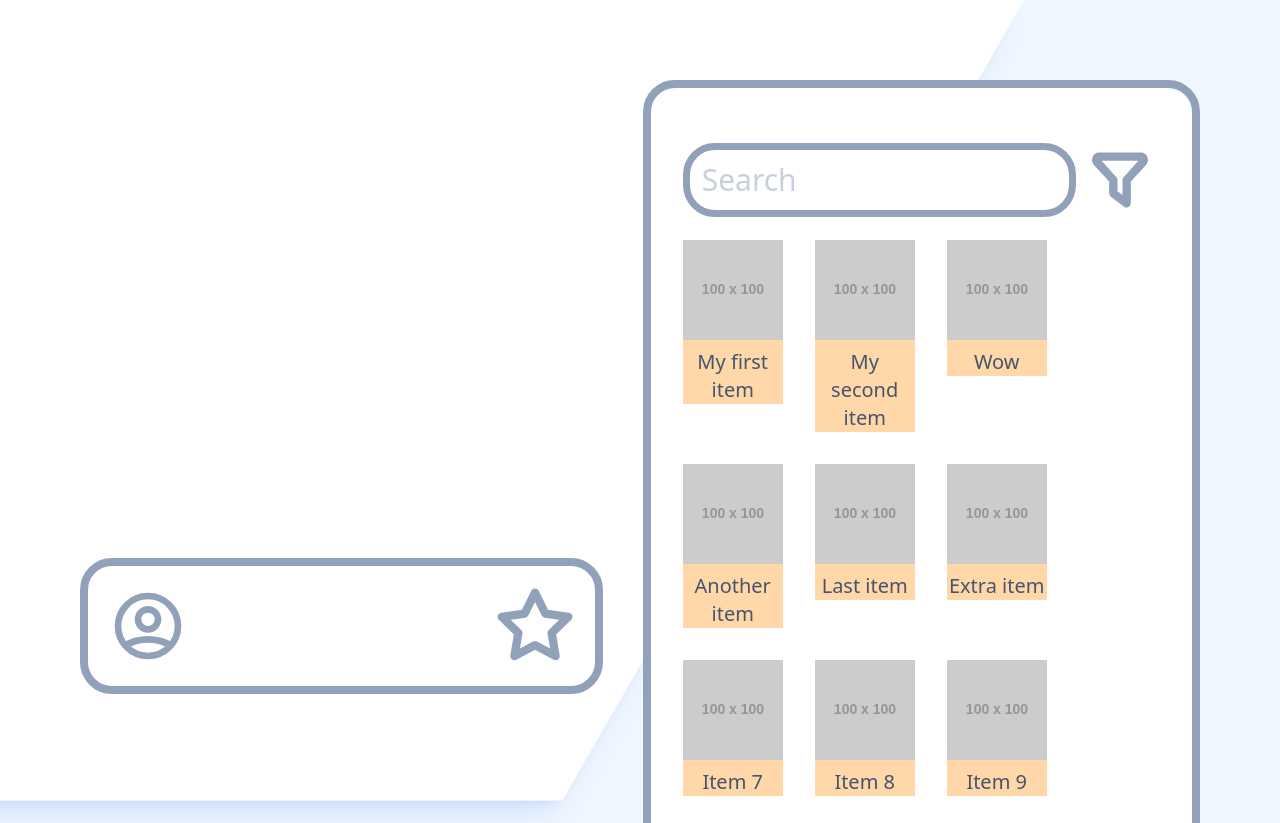
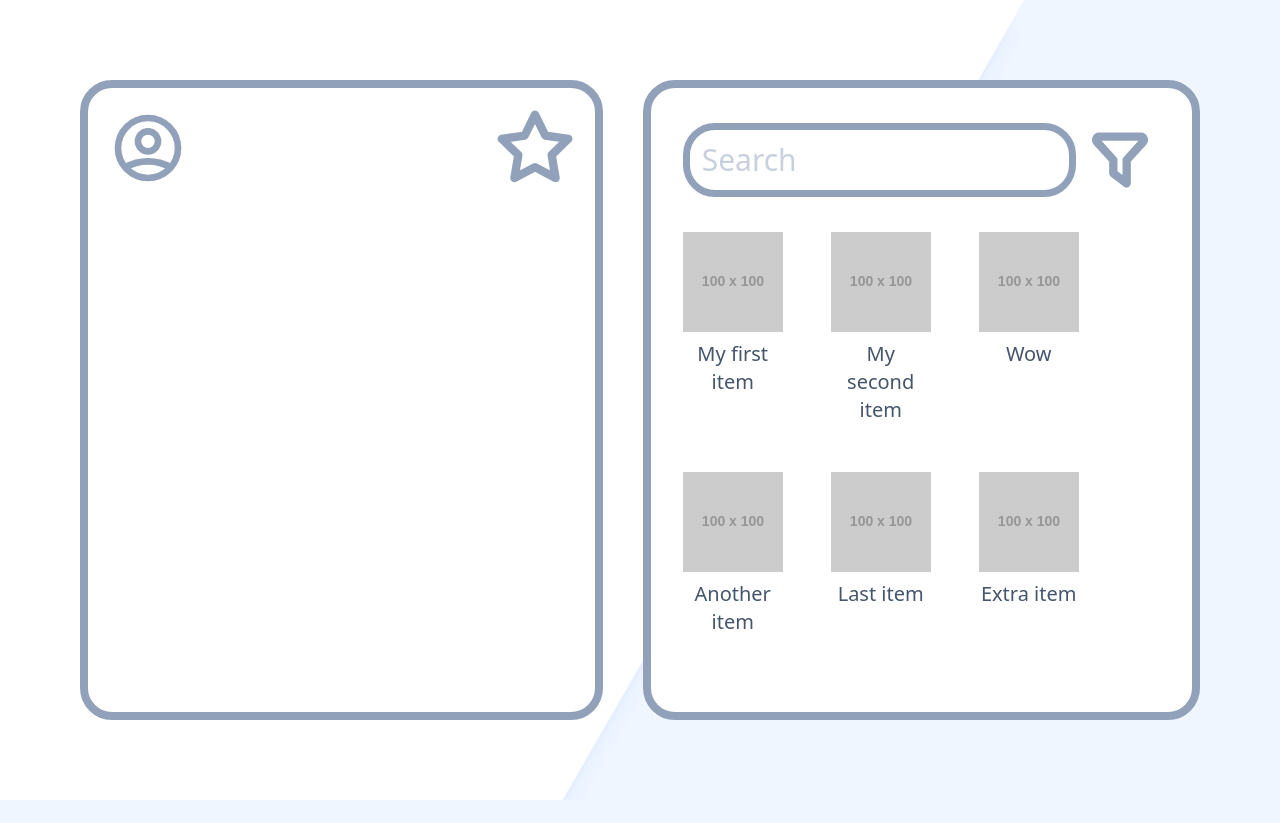
Before and after one commit to toogpoog/pin, a website built with Vite: page index.html in a window 1280 px wide. Shown: the top 823 px of the page. After the commit the page ends 800 px from the top, so only its background shows below. Built offline with nearby package versions, Linux system fonts and the light colour scheme; placeholder pictures from the web are drawn by us.

Commit message:
Added new UI

```diff
--- a/index.html
+++ b/index.html
@@ -6,11 +6,10 @@
     <meta name="viewport" content="width=device-width, initial-scale=1.0" />
     <title>Vite App</title>
   </head>
-
   <body class="bg-blue-50">
-    <div class="p-20 flex items-stretch gap-10">
+    <div class="p-20 flex items-stretch gap-10 h-screen">
       <div
-        class="p-0 h-full m-auto w-full bg-white border-slate-400 border-8 rounded-4xl flex flex-col justify-between"
+        class="w-full bg-white border-slate-400 border-8 rounded-4xl flex flex-col justify-between"
       >
         <div class="flex justify-between">
           <div class="p-5">
@@ -48,11 +47,10 @@
           </div>
         </div>
       </div>
-
       <div
-        class="p-8 h-full m-auto w-full bg-white border-slate-400 border-8 rounded-4xl"
+        class="p-8 bg-white border-slate-400 border-8 rounded-4xl flex flex-col gap-8 w-full"
       >
-        <div class="flex flex-row items-center gap-1 my-5">
+        <div class="flex flex-row items-center gap-1">
           <input
             type="search"
             placeholder="Search"
@@ -78,13 +76,10 @@
             </svg>
           </div>
         </div>
-
-        <div>
-          <div
-            class="flex flex-row gap-8 text-xl text-slate-600 flex-wrap items-start h-auto min-h-px[20000] overflow-y-hidden"
-            data-item-list
-          ></div>
-        </div>
+        <div
+          class="flex flex-row gap-12 text-xl text-slate-600 flex-wrap items-start overflow-y-auto"
+          data-item-list
+        ></div>
       </div>
     </div>
     <div class="">
--- a/src/main.js
+++ b/src/main.js
@@ -16,6 +16,67 @@ const globalItems = [
   { id: 13, name: "Item 13" },
   { id: 14, name: "Item 14" },
   { id: 15, name: "Item 15" },
+  { id: 16, name: "Item 16" },
+  { id: 17, name: "Item 17" },
+  { id: 18, name: "Item 18" },
+  { id: 19, name: "Item 19" },
+  { id: 20, name: "Item 20" },
+  { id: 21, name: "Item 21" },
+  { id: 22, name: "Item 22" },
+  { id: 23, name: "Item 23" },
+  { id: 24, name: "Item 24" },
+  { id: 25, name: "Item 25" },
+  { id: 26, name: "Item 26" },
+  { id: 27, name: "Item 27" },
+  { id: 28, name: "Item 28" },
+  { id: 29, name: "Item 29" },
+  { id: 30, name: "Item 30" },
+  { id: 31, name: "Item 31" },
+  { id: 32, name: "Item 32" },
+  { id: 33, name: "Item 33" },
+  { id: 34, name: "Item 34" },
+  { id: 35, name: "Item 35" },
+  { id: 36, name: "Item 36" },
+  { id: 37, name: "Item 37" },
+  { id: 38, name: "Item 38" },
+  { id: 39, name: "Item 39" },
+  { id: 40, name: "Item 40" },
+  { id: 41, name: "Item 41" },
+  { id: 42, name: "Item 42" },
+  { id: 43, name: "Item 43" },
+  { id: 44, name: "Item 44" },
+  { id: 45, name: "Item 45" },
+  { id: 46, name: "Item 46" },
+  { id: 47, name: "Item 47" },
+  { id: 48, name: "Item 48" },
+  { id: 49, name: "Item 49" },
+  { id: 50, name: "Item 50" },
+  { id: 51, name: "Item 51" },
+  { id: 52, name: "Item 52" },
+  { id: 53, name: "Item 53" },
+  { id: 54, name: "Item 54" },
+  { id: 55, name: "Item 55" },
+  { id: 56, name: "Item 56" },
+  { id: 57, name: "Item 57" },
+  { id: 58, name: "Item 58" },
+  { id: 59, name: "Item 59" },
+  { id: 60, name: "Item 60" },
+  { id: 61, name: "Item 61" },
+  { id: 62, name: "Item 62" },
+  { id: 63, name: "Item 63" },
+  { id: 64, name: "Item 64" },
+  { id: 65, name: "Item 65" },
+  { id: 66, name: "Item 66" },
+  { id: 67, name: "Item 67" },
+  { id: 68, name: "Item 68" },
+  { id: 69, name: "Item 69" },
+  { id: 70, name: "Item 70" },
+  { id: 71, name: "Item 71" },
+  { id: 72, name: "Item 72" },
+  { id: 73, name: "Item 73" },
+  { id: 74, name: "Item 74" },
+  { id: 75, name: "Item 75" },
+  { id: 76, name: "Item 76" },
 ];
 
 const renderItem = (item) => {
@@ -27,7 +88,7 @@ const renderItem = (item) => {
   img.width = w;
   img.height = h;
 
-  itemDiv.className = `flex flex-col justify-center items-center gap-2 w-[100px] bg-orange-200`;
+  itemDiv.className = `flex flex-col justify-center items-center gap-2 w-[100px]`;
 
   img.src = `https://placehold.co/${img.height}x${img.width}`;
   img.alt = "icon";
```
